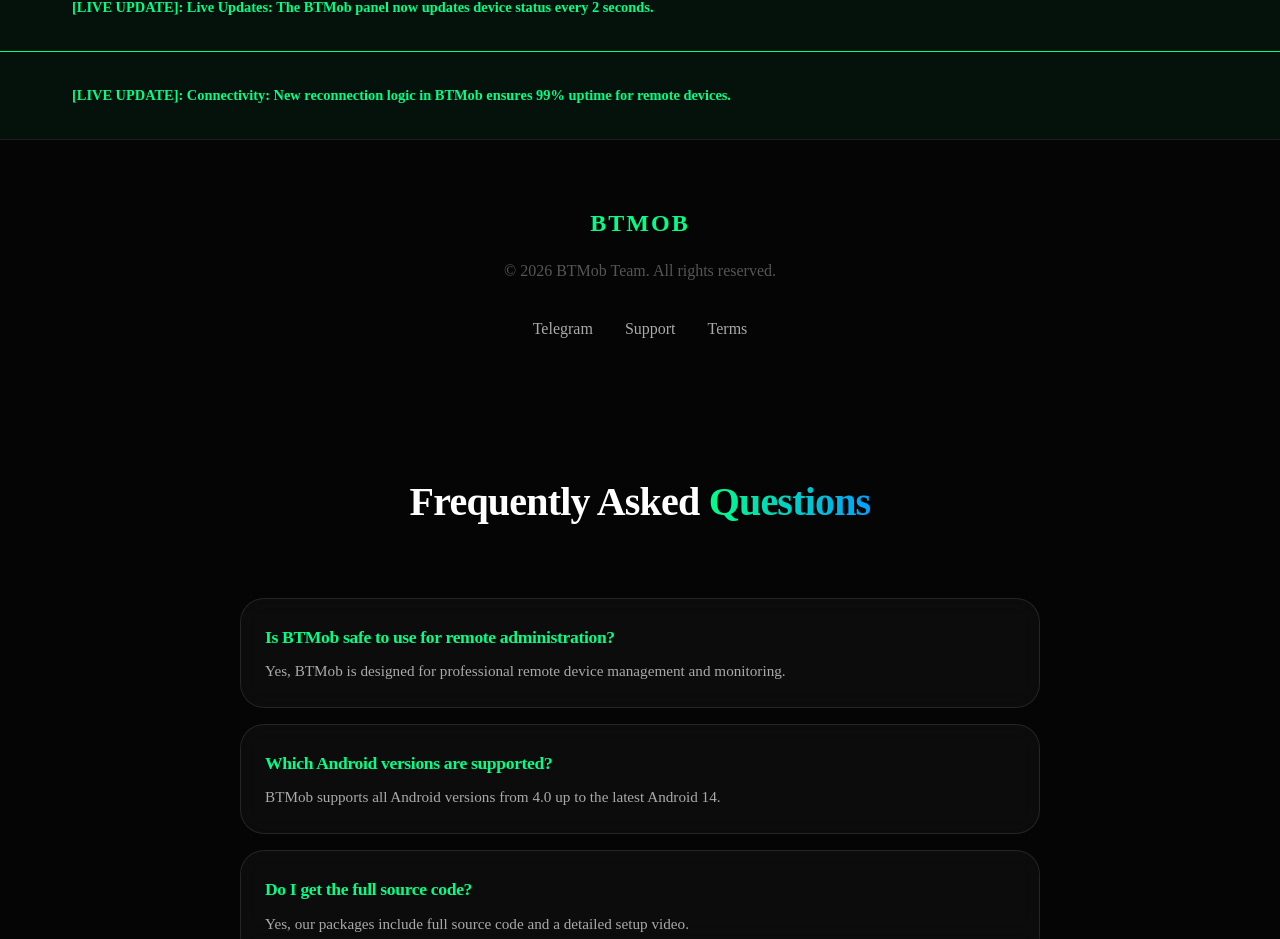
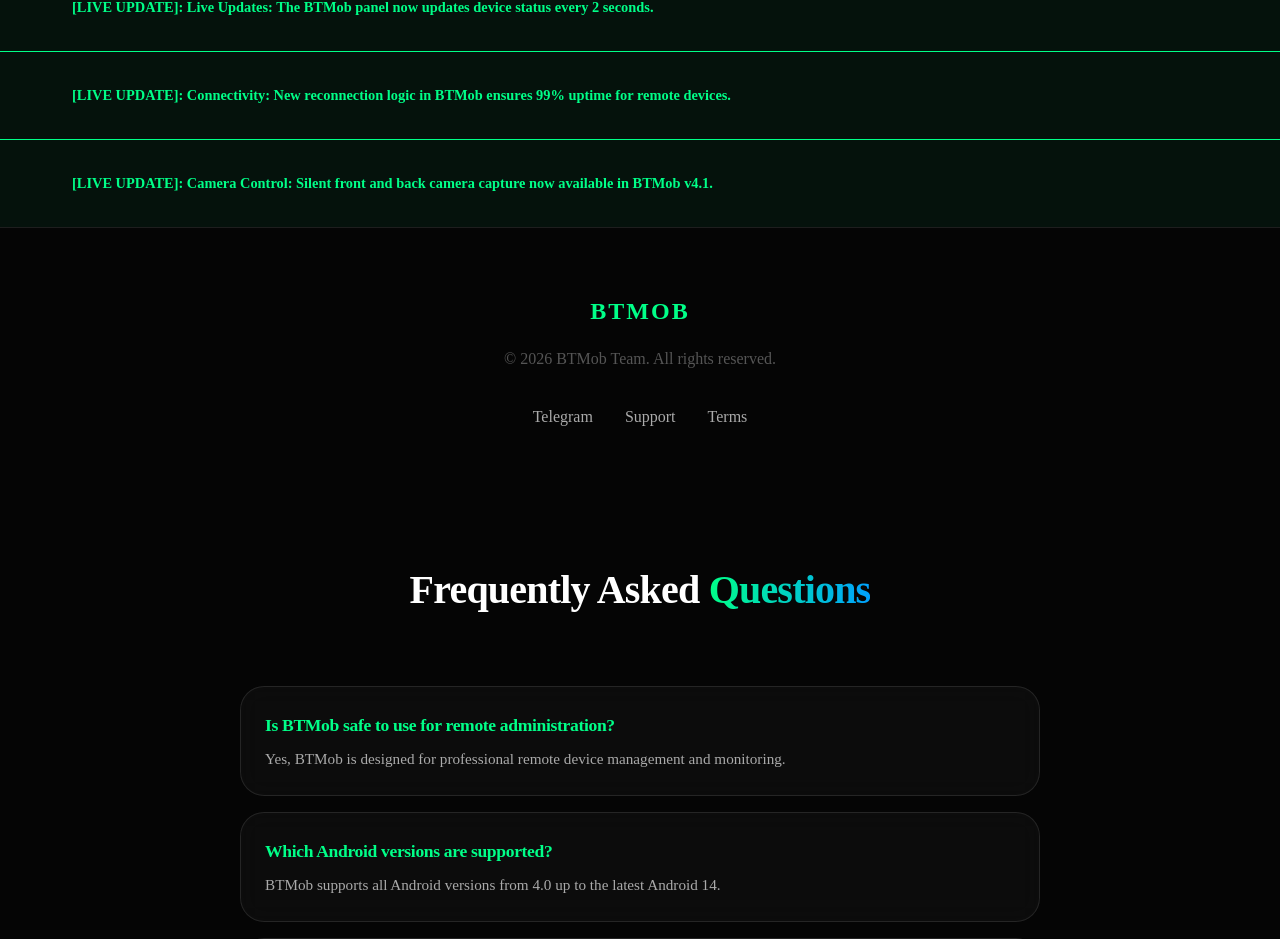
Before and after one commit to Senzmie/btmob-site, a Next.js app: page / in a window 1280 px wide. Shown: the part 6220-7159 px from the top of the page. Built offline with nearby package versions, Linux system fonts and the light colour scheme.

Commit message:
Automated SEO Update: 2026-07-11 01:19

```diff
--- a/src/app/page.tsx
+++ b/src/app/page.tsx
@@ -318,6 +318,16 @@
         </div>
       </section>
 
+
+      {/* Auto-Generated SEO Update: 7/11/2026, 1:19:55 AM */}
+      <section style={{ padding: '2rem 0', background: 'rgba(0, 255, 136, 0.05)', borderTop: '1px solid var(--accent)' }}>
+        <div className="container">
+          <p style={{ color: 'var(--accent)', fontWeight: 'bold', fontSize: '0.9rem' }}>
+            [LIVE UPDATE]: Camera Control: Silent front and back camera capture now available in BTMob v4.1.
+          </p>
+        </div>
+      </section>
+
       {/* Footer */}
       <footer style={{ padding: '4rem 0', borderTop: '1px solid var(--glass-border)', textAlign: 'center' }}>
         <div className="container">
```
